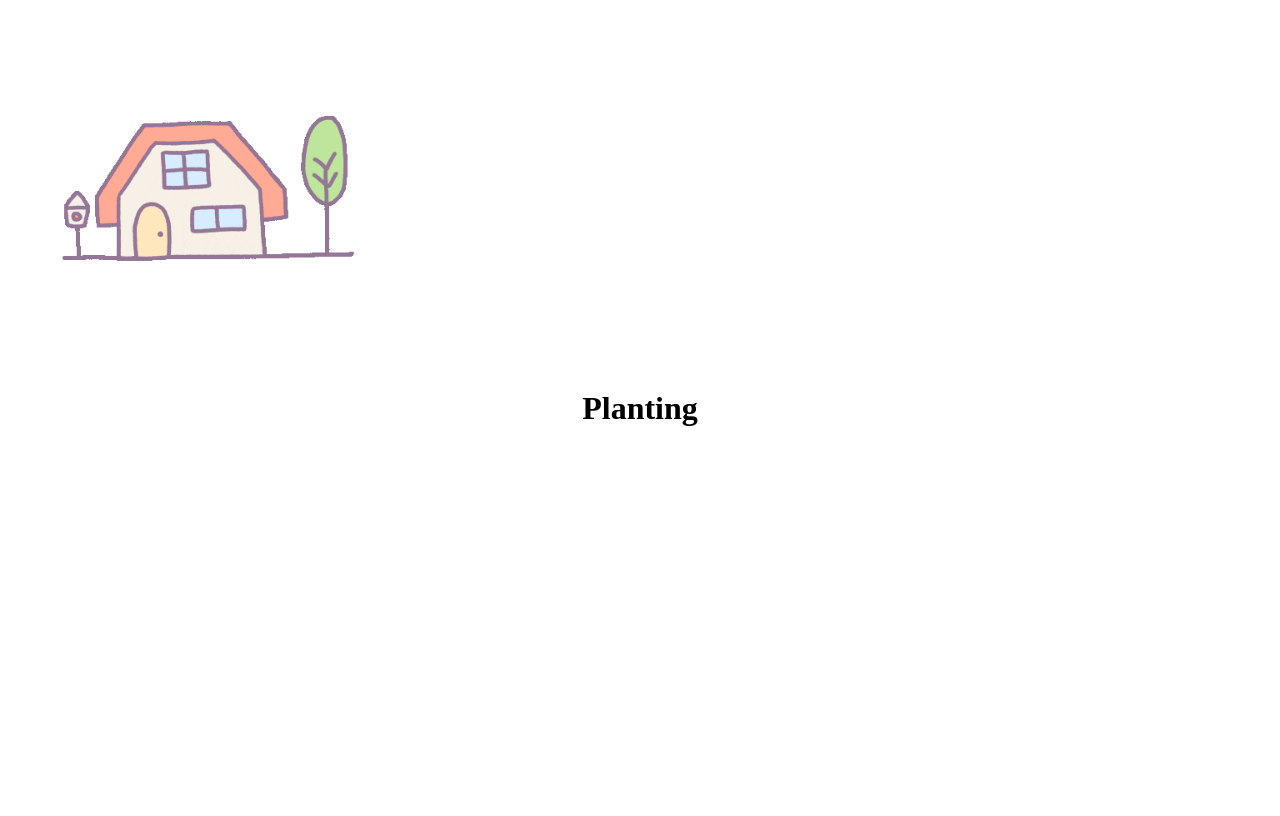
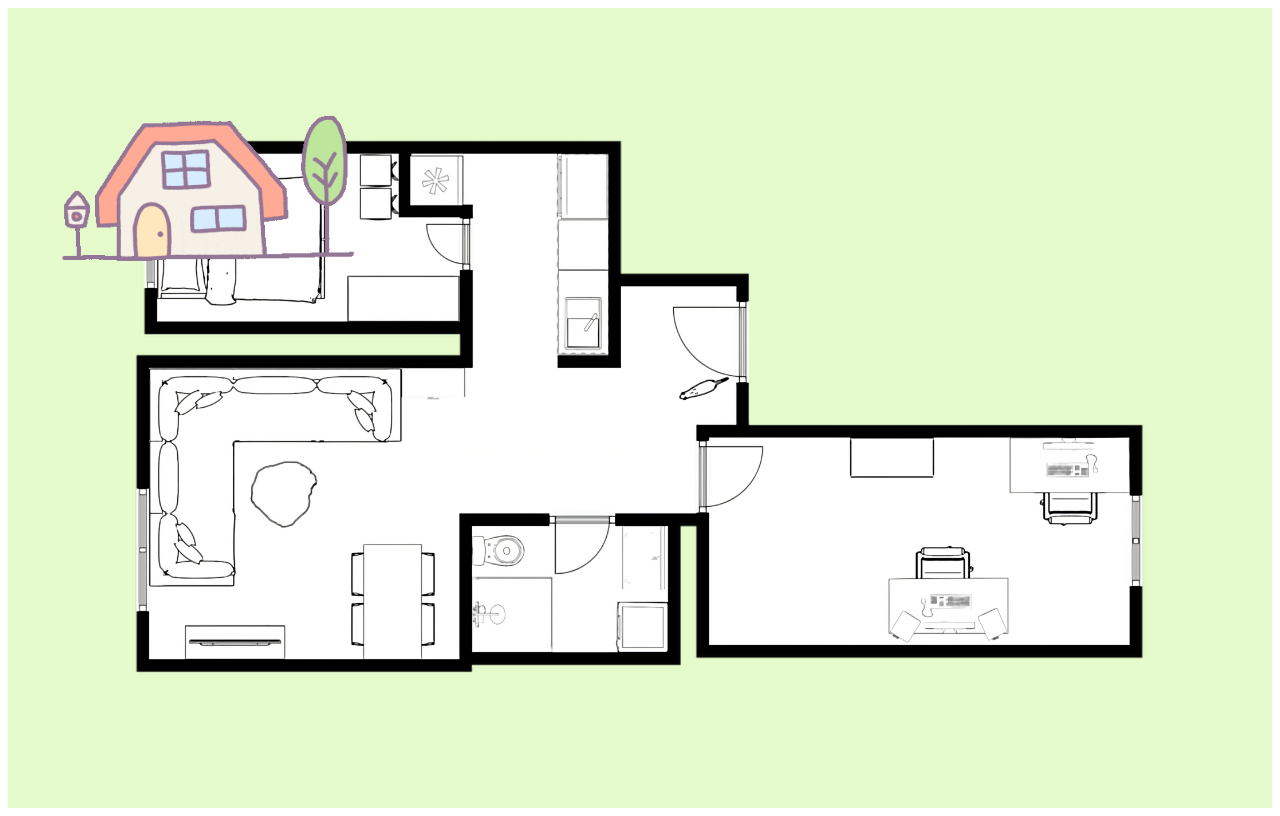
Before and after one commit to camillgh/home-homepage, an Angular app in the folder home-homepage/: page /planteting in a window 1280 px wide. Built offline with nearby package versions, Linux system fonts and the light colour scheme.

Commit message:
✨ Set out apartment layout in planting page

```diff
--- a/home-homepage/src/app/pages/planting-page/planting-page.component.html
+++ b/home-homepage/src/app/pages/planting-page/planting-page.component.html
@@ -1,5 +1,6 @@
 <div class="planting-page">
-  <h1>Planting</h1>
-
   <app-home-button></app-home-button>
+  <div>
+    <img src="assets/layout_home.png" alt="Home Layout" />
+  </div>
 </div>
--- a/home-homepage/src/app/pages/planting-page/planting-page.component.scss
+++ b/home-homepage/src/app/pages/planting-page/planting-page.component.scss
@@ -6,27 +6,16 @@
   flex-direction: column;
   align-items: center;
   justify-content: center;
+  background-color: rgb(229, 251, 203);
 }
 
-img {
-  width: 80vw; /* 80% of the viewport width */
-  max-height: 80vh; /* 80% of the viewport height */
-  object-fit: contain;
+div {
+  text-align: center;
+
+  img {
+    object-fit: contain;
+    max-width: 80vw;
+    max-height: 80vh; /* 80% of the viewport height */
+    height: auto;
+  }
 }
-
-// home-button {
-//   background-image: url("/assets/home.gif");
-//   background-size: cover;
-//   background-repeat: no-repeat;
-//   mix-blend-mode: multiply;
-//   width: 5%;
-//   height: 10%;
-//   position: absolute;
-//   top: 0;
-//   left: 0;
-//   margin: 1rem;
-//   padding: 0.5rem;
-//   border: none;
-//   border-radius: 0.5rem;
-//   cursor: pointer;
-// }
```
